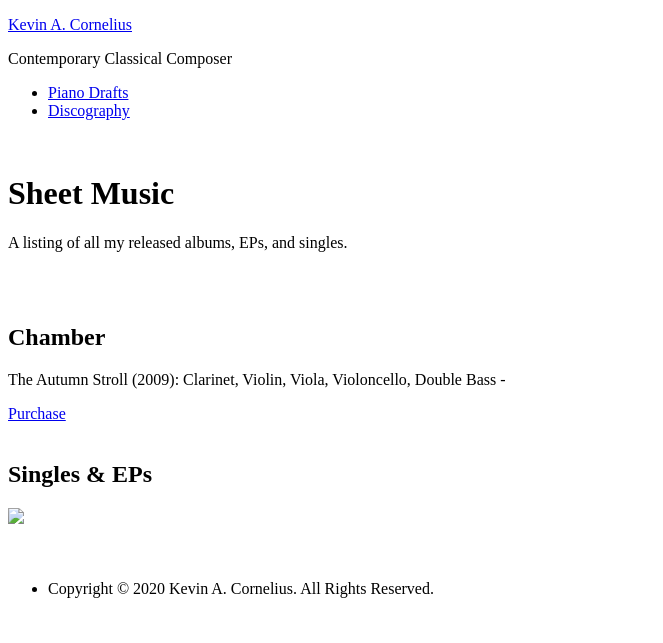
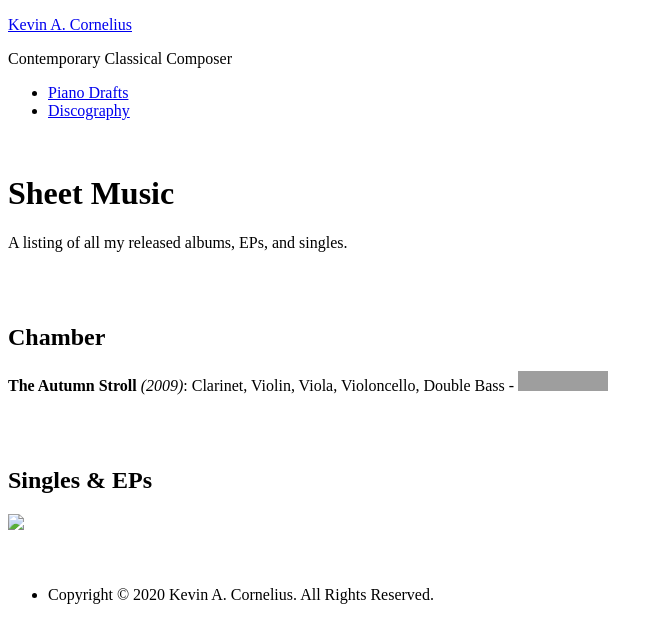
Before and after one commit to kevinacornelius/kevinacornelius.github.io, a Jekyll site: the page built from sheet-music/index.html, in a window 1280 px wide. Shown: the top 643 px of the page, without its empty margins (0-663 px from the left). Built offline with Jekyll 4.4.1, drawn with Linux system fonts in a browser that asks for light colours; nearby versions of some CDN libraries; grey boxes are pictures that could not be loaded.

Commit message:
Update index.html

```diff
--- a/sheet-music/index.html
+++ b/sheet-music/index.html
@@ -8,9 +8,7 @@ title: Sheet Music
 <p>A listing of all my released albums, EPs, and singles.</p>
     <br/><br/>
 <h2>Chamber</h2>
-<p>The Autumn Stroll (2009): Clarinet, Violin, Viola, Violoncello, Double Bass - </p> <script src="https://gumroad.com/js/gumroad.js"></script>
-<a class="gumroad-button" href="https://gum.co/FuImA" target="_blank">Purchase</a>
-
+<p class="indent"><strong>The Autumn Stroll</strong> <em>(2009)</em>: Clarinet, Violin, Viola, Violoncello, Double Bass - <a href="https://gum.co/FuImA"><img src="https://img.shields.io/badge/Purchase%20the%20score%20and%20Parts-%20-00b624.svg?style=for-the-badge&logo=Apple%20Music"></a></p>
 <br/><br/>
 
 <h2>Singles & EPs</h2>
```
